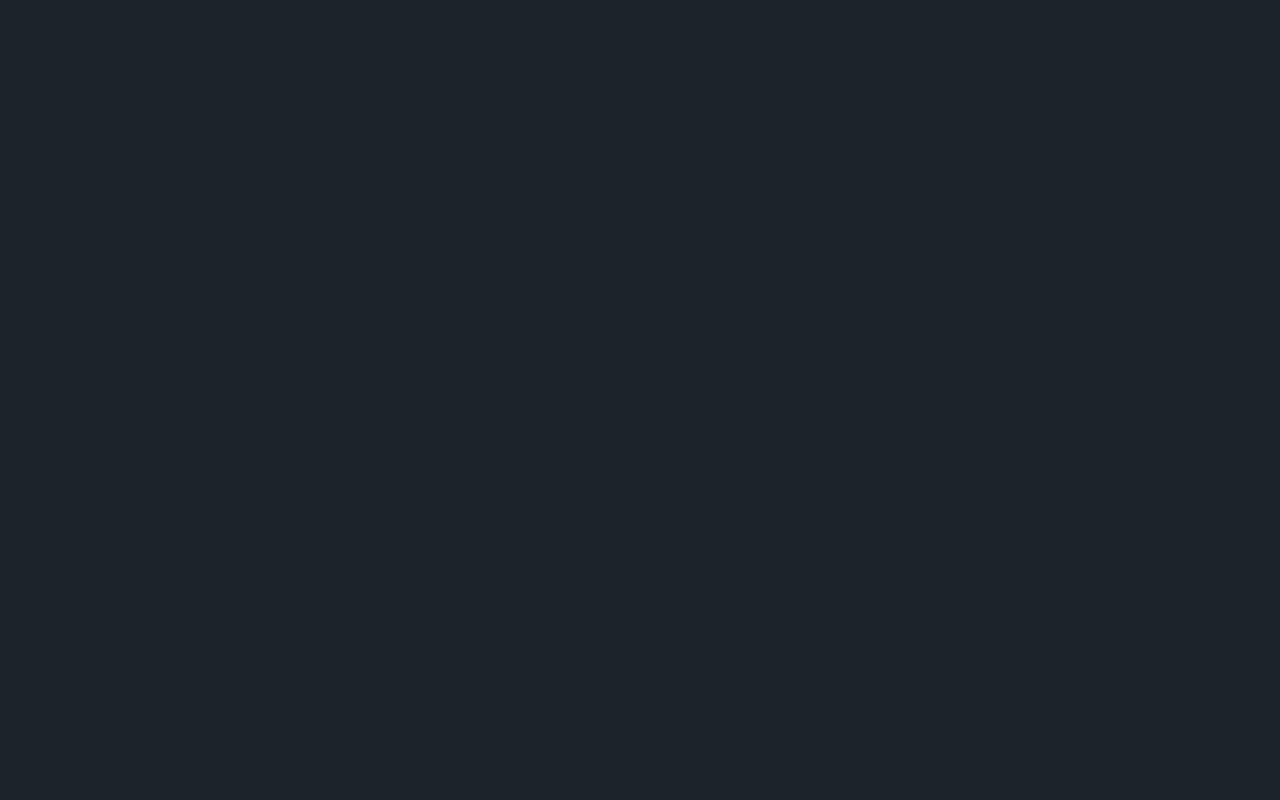
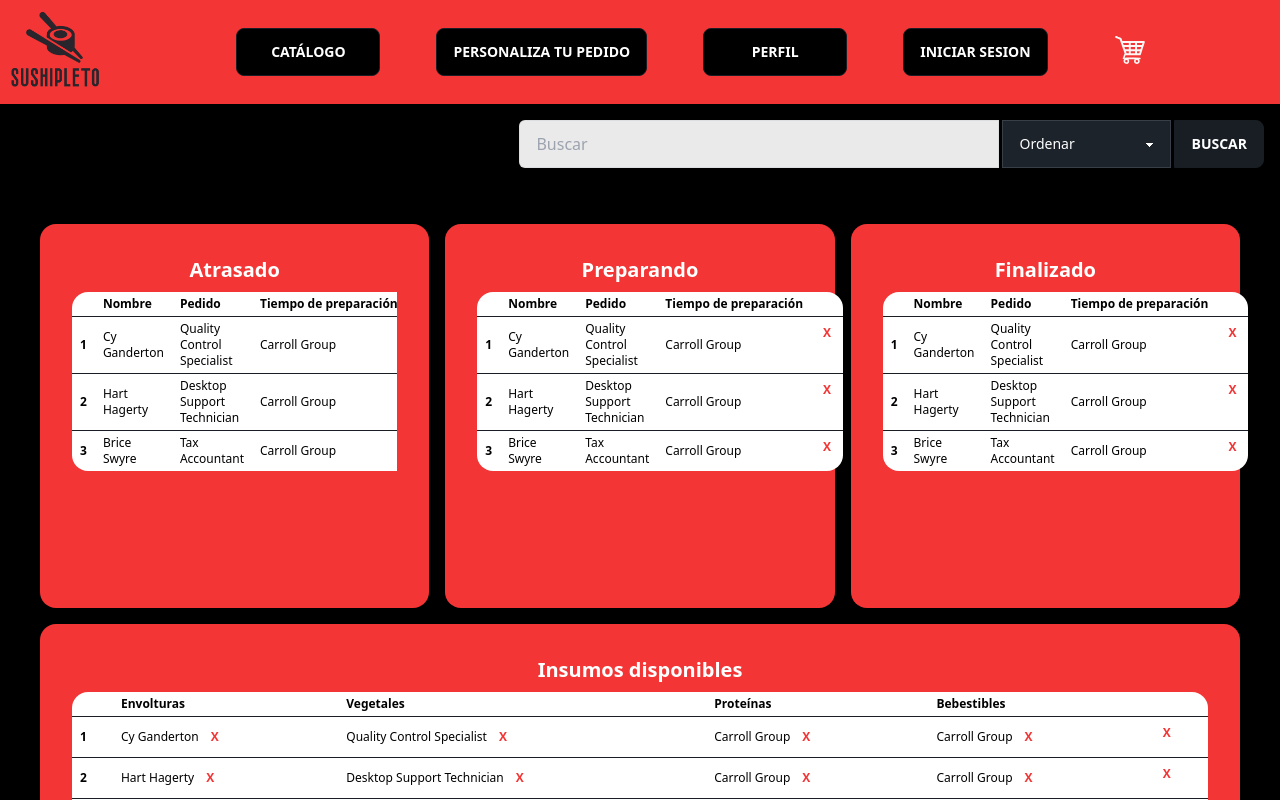
Before and after one commit to Eduar-Rojas/Taller_Integracion_2_2023, a React (Vite) app in the folder frontend/: page /AdminPedidos in a window 1280 px wide. Before the commit this address had no page. Shown: the top 800 px of the page. Built offline with nearby package versions, Linux system fonts and the light colour scheme.

Commit message:
Se sube enmaquetado pagina admin

```diff
--- a/frontend/src/App.jsx
+++ b/frontend/src/App.jsx
@@ -8,6 +8,7 @@ import SushiBuild from './pages/SushiBuild';
 import SobreNosotros from './pages/SobreNosotros';
 import Profile from './pages/Profile'
 import { CartShopping } from './Components/CartShopping';
+import AdminPedidos from './pages/AdminPedidos';
 
 
 
@@ -24,8 +25,7 @@ function App() {
         <Route path="/personalizarSushi" element={<SushiBuild />} />
         <Route path="/nosotros" element={<SobreNosotros />} />
         <Route path="/profile" element={<Profile />} />
-
-
+        <Route path="/AdminPedidos" element={<AdminPedidos />} />
       </Routes>
     </Router>
   )
--- /dev/null
+++ b/frontend/src/Components/Admin.jsx
@@ -0,0 +1,195 @@
+import React from 'react'
+
+export const Admin = () => {
+  return (
+  <div className='grid grid-cols-3 gap-4'>
+      {/* Atrasado */}
+      <div className="card w-100 h-96 bg-rojito text-primary-content">
+        <div className="card-body">
+          <h2 className="text-center text-xl font-bold">Atrasado</h2>
+          <div className="overflow-x-auto">
+  <table className="table table-xs text-black bg-white">
+    <thead>
+      <tr className='text-black'>
+        <th></th>
+        <th>Nombre</th>
+        <th>Pedido</th>
+        <th>Tiempo de preparación</th>
+      </tr>
+    </thead>
+    <tbody>
+      <tr>
+        <th>1</th>
+        <td>Cy Ganderton</td>
+        <td>Quality Control Specialist</td>
+        <td>Carroll Group</td>
+        <button className="text-rojito px-3 py-2 rounded font-bold">X</button>
+      </tr>
+      <tr>
+        <th>2</th>
+        <td>Hart Hagerty</td>
+        <td>Desktop Support Technician</td>
+        <td>Carroll Group</td>
+        <button className="text-rojito px-3 py-2 rounded font-bold">X</button>
+      </tr>
+      <tr>
+        <th>3</th>
+        <td>Brice Swyre</td>
+        <td>Tax Accountant</td>
+        <td>Carroll Group</td>
+        <button className="text-rojito px-3 py-2 rounded font-bold">X</button>
+      </tr>
+    </tbody>
+  </table>
+</div>
+      </div>
+    </div>
+  {/* Preparando */}
+    <div className="card w-100 h-96 bg-rojito text-primary-content">
+      <div className="card-body">
+        <h2 className="text-center text-xl font-bold">Preparando</h2>
+        <table className="table table-xs bg-white text-black">
+        <thead>
+          <tr className='text-black'>
+            <th></th>
+            <th>Nombre</th>
+            <th>Pedido</th>
+            <th>Tiempo de preparación</th>
+          </tr>
+        </thead>
+        <tbody>
+          <tr>
+            <th>1</th>
+            <td>Cy Ganderton</td>
+            <td>Quality Control Specialist</td>
+            <td>Carroll Group</td>
+            <button className="text-rojito px-3 py-2 rounded font-bold">X</button>
+          </tr>
+          <tr>
+            <th>2</th>
+            <td>Hart Hagerty</td>
+            <td>Desktop Support Technician</td>
+            <td>Carroll Group</td>
+            <button className="text-rojito px-3 py-2 rounded font-bold">X</button>
+          </tr>
+          <tr>
+            <th>3</th>
+            <td>Brice Swyre</td>
+            <td>Tax Accountant</td>
+            <td>Carroll Group</td>
+            <button className="text-rojito px-3 py-2 rounded font-bold">X</button>
+          </tr>
+      </tbody>
+    </table>
+      </div>
+    </div>
+  {/* Finalizado */}
+    <div className="card w-100 h-96 bg-rojito text-primary-content">
+      <div className="card-body">
+        <h2 className="text-center text-xl font-bold">Finalizado</h2>
+        <table className="table table-xs text-black bg-white">
+          <thead>
+            <tr className='text-black'>
+              <th></th>
+              <th>Nombre</th>
+              <th>Pedido</th>
+              <th>Tiempo de preparación</th>
+            </tr>
+          </thead>
+          <tbody>
+            <tr>
+              <th>1</th>
+              <td>Cy Ganderton</td>
+              <td>Quality Control Specialist</td>
+              <td>Carroll Group</td>
+              <button className="text-rojito px-3 py-2 rounded font-bold">X</button>
+            </tr>
+            <tr>
+              <th>2</th>
+              <td>Hart Hagerty</td>
+              <td>Desktop Support Technician</td>
+              <td>Carroll Group</td>
+              <button className="text-rojito px-3 py-2 rounded font-bold">X</button>
+            </tr>
+            <tr>
+              <th>3</th>
+              <td>Brice Swyre</td>
+              <td>Tax Accountant</td>
+              <td>Carroll Group</td>
+              <button className="text-rojito px-3 py-2 rounded font-bold">X</button>
+            </tr>
+          </tbody>
+        </table>
+      </div>
+    </div>
+    {/* insumos disponibles */}
+    <div className="card w-100 h-96 bg-rojito text-primary-content col-span-3">
+      <div className="card-body">
+        <h2 className="text-center text-xl font-bold">Insumos disponibles</h2>
+        <table className="table table-xs text-black bg-white">
+          <thead>
+            <tr className='text-black'>
+              <th></th>
+              <th>Envolturas</th>
+              <th>Vegetales</th>
+              <th>Proteínas</th>
+              <th>Bebestibles</th>
+            </tr>
+          </thead>
+          <tbody>
+            <tr>
+              <th>1</th>
+              <td>Cy Ganderton
+                <button className="text-rojito px-3 py-2 rounded font-bold">X</button>
+              </td>
+              <td>Quality Control Specialist
+                <button className="text-rojito px-3 py-2 rounded font-bold">X</button>
+              </td>
+              <td>Carroll Group
+                <button className="text-rojito px-3 py-2 rounded font-bold">X</button>
+              </td>
+              <td>Carroll Group
+                <button className="text-rojito px-3 py-2 rounded font-bold">X</button>
+              </td>
+              <button className="text-rojito px-3 py-2 rounded font-bold">X</button>
+            </tr>
+            <tr>
+              <th>2</th>
+              <td>Hart Hagerty
+                <button className="text-rojito px-3 py-2 rounded font-bold">X</button>
+              </td>
+              <td>Desktop Support Technician
+                <button className="text-rojito px-3 py-2 rounded font-bold">X</button>
+              </td>
+              <td>Carroll Group
+                <button className="text-rojito px-3 py-2 rounded font-bold">X</button>
+              </td>
+              <td>Carroll Group
+                <button className="text-rojito px-3 py-2 rounded font-bold">X</button>
+              </td>
+              <button className="text-rojito px-3 py-2 rounded font-bold">X</button>
+            </tr>
+            <tr>
+              <th>3</th>
+              <td>Brice Swyre
+                <button className="text-rojito px-3 py-2 rounded font-bold">X</button>
+              </td>
+              <td>Tax Accountant
+                <button className="text-rojito px-3 py-2 rounded font-bold">X</button>
+              </td>
+              <td>Carroll Group
+                <button className="text-rojito px-3 py-2 rounded font-bold">X</button>
+              </td>
+              <td>Carroll Group
+              <button className="text-rojito px-3 py-2 rounded font-bold">X</button>
+              </td>
+              <button className="text-rojito px-3 py-2 rounded font-bold">X</button>
+            </tr>
+          </tbody>
+        </table>
+      </div>
+    </div>
+
+  </div>
+  )
+}
--- a/frontend/src/pages/AdminPedidos.jsx
+++ b/frontend/src/pages/AdminPedidos.jsx
@@ -1,8 +1,44 @@
+import { Header } from "../Components/Header";
+import { Footer } from "../Components/Footer";
+import { Admin } from "../Components/Admin";
+
+
 function AdminPedidos () {
     return (
-        <main>
+        <div className="grid grid-cols-5 gap-4 bg-black">
+      <div className="col-span-5">
+        <Header />
+      </div>
 
-        </main>
+      <div className="col-span-5 flex justify-end">
+        <div className="join gap-1 px-4">
+          <div>
+            <div>
+              <input className="input input-bordered join-item text-black" placeholder="Buscar" style={{ height: '3rem' }}/>
+            </div>
+          </div>
+          <select className="select select-bordered join-item text-white font-medium">
+            <option disabled selected>
+              Ordenar
+            </option>
+            <option>Mas Reciente</option>
+            <option>Atrasado</option>
+            <option>Orden Alfabético</option>
+          </select>
+          <div className="indicator">
+            <button className="btn join-item text-white hover:bg-rojito">Buscar</button>
+          </div>
+        </div>
+      </div>
+
+      <div className="col-span-5 p-10">
+        <Admin/>
+      </div>
+
+      <div className="col-span-5">
+        <Footer/>
+      </div>
+    </div>
     )
 }
 
```
